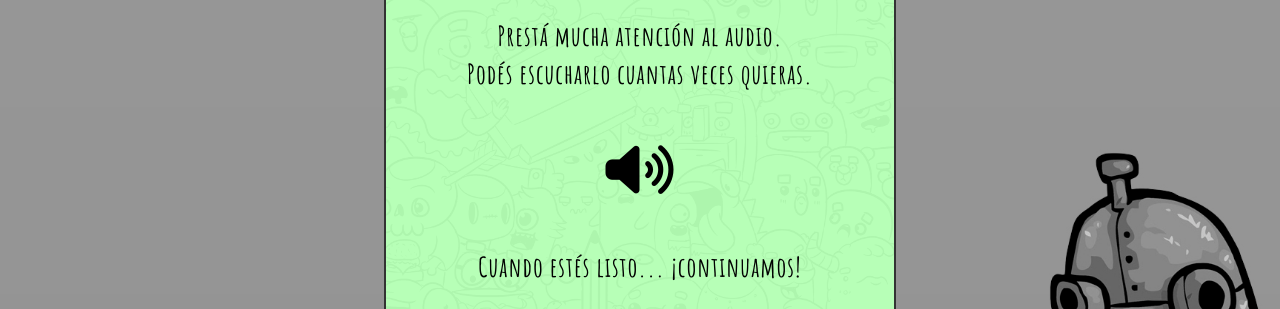
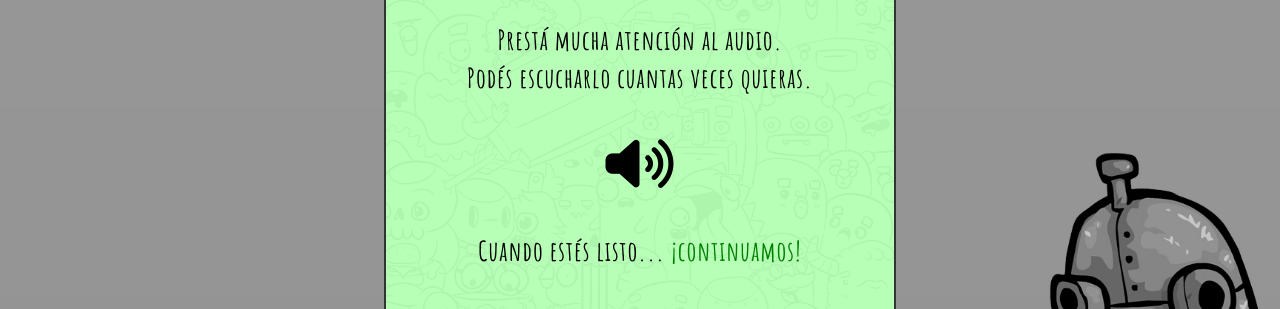
Before and after one commit to ikornzaft/acentuando_game, a plain HTML site: page index.html in a window 1280 px wide. Shown: the part 236-545 px from the top of the page. Drawn offline with Linux system fonts and the light colour scheme.

Commit message:
Trying to fix the stages transitions

```diff
--- a/base.js
+++ b/base.js
@@ -14,5 +14,6 @@ export const elements = {
   stage3: document.getElementById('stage-3'),
   stages: document.querySelectorAll('.stage'),
   contents: document.querySelectorAll('.content'),
-  audioBtn: document.getElementById('icon__sound')
+  audioBtn: document.getElementById('icon__sound'),
+  continue: document.getElementById('continue')
 }
--- a/css/style.css
+++ b/css/style.css
@@ -23,7 +23,7 @@ body {
 
 .container {
   width: 40vw;
-  min-height: 70vh;
+  height: 600px;
   display: flex;
   flex-direction: column;
 }
@@ -154,7 +154,7 @@ body {
 }
 
 #icon__sound {
-  margin: 50px;
+  margin: 40px;
   transition: 0.5s;
   cursor: pointer;
 }
@@ -163,3 +163,13 @@ body {
   color: green;
   transform: rotate(360deg);
 }
+
+#continue {
+  color: green;
+  cursor: pointer;
+}
+
+#continue:hover {
+  color: #fff;
+  text-shadow: 0 0 0.5em green;
+}
--- a/index.html
+++ b/index.html
@@ -25,7 +25,7 @@
           <p>Prestá mucha atención al audio.</p>
           <p>Podés escucharlo cuantas veces quieras.</p>
           <i class="fas fa-volume-up fa-2x" id="icon__sound"></i>
-          <p>Cuando estés listo... <spam>¡continuamos!</spam></p>
+          <p>Cuando estés listo... <spam id="continue">¡continuamos!</spam></p>
         </div>
       </div>
       <div class="stage" id="stage-1">
--- a/main.js
+++ b/main.js
@@ -23,3 +23,7 @@ function init() {
 }
 
 init();
+
+elements.continue.addEventListener('click', () => {
+  expandsStage(elements.stage1);
+})
```
